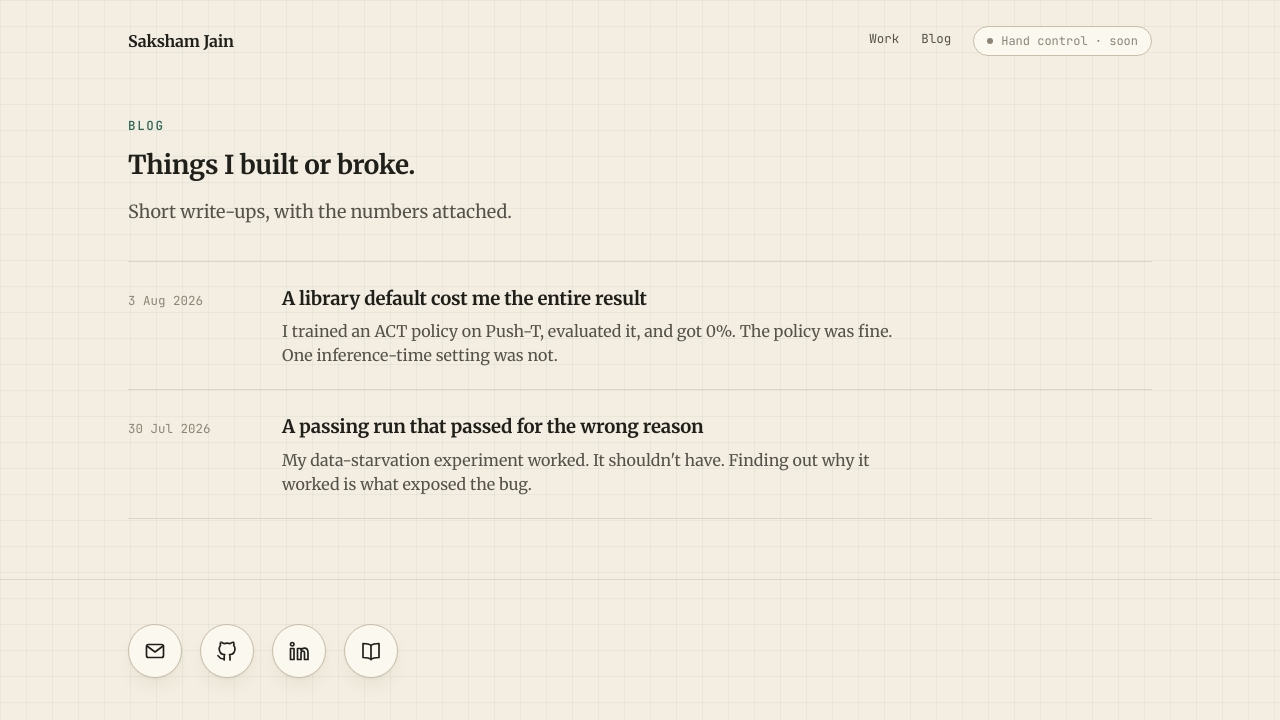
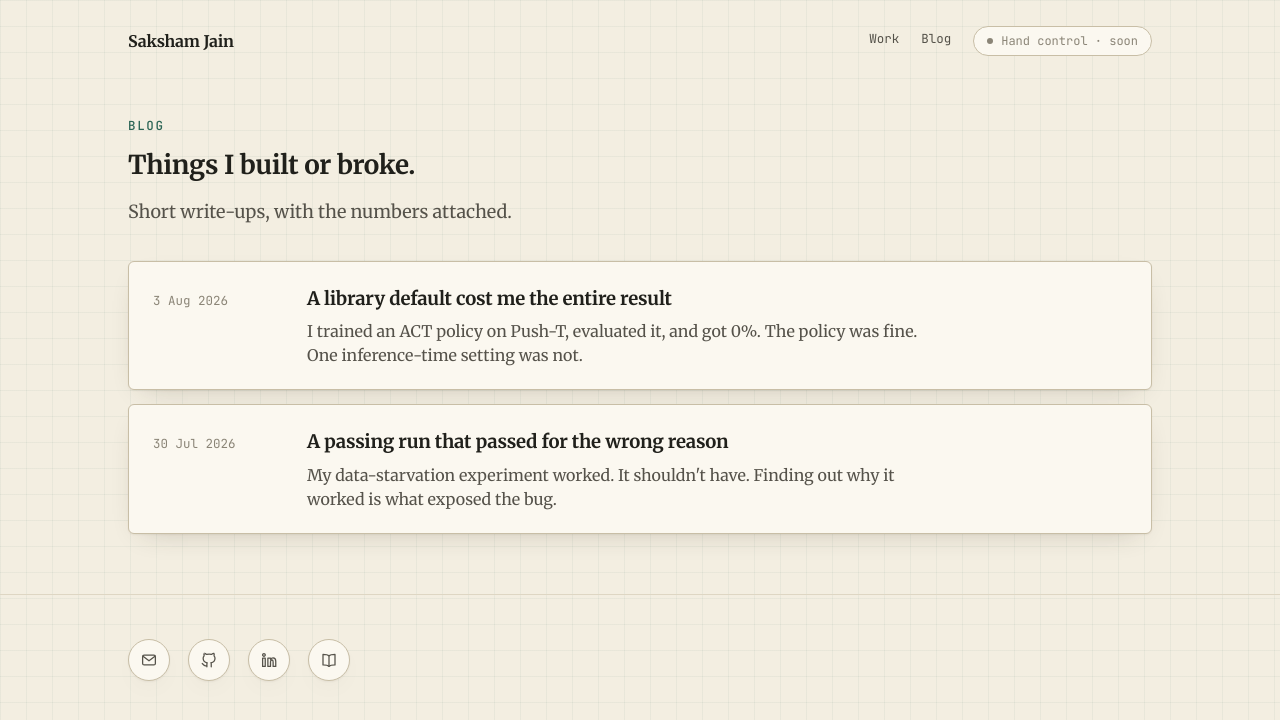
Before and after one commit to Saksham2703/saksham2703.github.io, a Jekyll site: the page built from blog/index.html, in a window 1280 px wide. Shown: the top 720 px of the page. Built offline with Jekyll 4.4.1, drawn with Linux system fonts in a browser that asks for light colours.

Commit message:
style: cards on the blog pages, smaller footer icons, cache-busted stylesheet

```diff
--- a/_includes/head.html
+++ b/_includes/head.html
@@ -10,6 +10,6 @@
 <link rel="preconnect" href="https://fonts.gstatic.com" crossorigin>
 <link rel="stylesheet" href="https://fonts.googleapis.com/css2?family=Merriweather:ital,wght@0,400;0,500;0,700;1,400&family=JetBrains+Mono:wght@400;500;700&display=swap">
 <link rel="icon" type="image/png" href="{{ '/assets/img/favicon.png' | relative_url }}">
-<link rel="stylesheet" href="{{ '/assets/css/site.css' | relative_url }}">
+<link rel="stylesheet" href="{{ '/assets/css/site.css' | relative_url }}?v={{ site.time | date: '%s' }}">
 <script defer src="{{ '/assets/js/pusht.js' | relative_url }}"></script>
 <script type="importmap">{"imports":{"three":"https://cdn.jsdelivr.net/npm/three@0.170.0/build/three.module.min.js"}}</script>
--- a/_layouts/note.html
+++ b/_layouts/note.html
@@ -6,7 +6,7 @@ layout: default
     <h1>{{ page.title }}</h1>
     <p class="meta">{{ page.date | date: "%-d %B %Y" }}{% if page.reading %} · {{ page.reading }}{% endif %}</p>
   </div>
-  <div class="col">
+  <div class="col card">
     {{ content }}
   </div>
 </div></article>
--- a/assets/css/site.css
+++ b/assets/css/site.css
@@ -178,17 +178,20 @@ svg.sweep text{font-family:"JetBrains Mono",monospace; font-variant-numeric:tabu
 footer{padding:44px 0 70px}
 .social{list-style:none; margin:0; padding:0; display:flex; gap:18px; flex-wrap:wrap}
 .social a{
-  display:flex; align-items:center; justify-content:center; width:54px; height:54px; border-radius:50%;
-  background:var(--surface); border:1px solid var(--line-2); box-shadow:var(--shadow); color:var(--ink);
+  display:flex; align-items:center; justify-content:center; width:42px; height:42px; border-radius:50%;
+  background:var(--surface); border:1px solid var(--line-2); box-shadow:var(--shadow); color:var(--ink-2);
   transition:transform .18s ease, border-color .18s ease, color .18s ease;
 }
 .social a:hover, .social a:focus-visible{transform:translateY(-2px); border-color:var(--accent); color:var(--accent); outline:none}
-.social svg{width:24px; height:24px; fill:none; stroke:currentColor; stroke-width:1.7; stroke-linecap:round; stroke-linejoin:round}
+.social svg{width:18px; height:18px; fill:none; stroke:currentColor; stroke-width:1.7; stroke-linecap:round; stroke-linejoin:round}
 
 @media (max-width:880px){
   .rig{grid-template-columns:1fr}
   .stage{border-right:0; border-bottom:1px solid var(--line); min-height:300px}
   .row{grid-template-columns:1fr; gap:12px}
+  .card{padding:18px 20px}
+  .notelist a.note-row{grid-template-columns:1fr; gap:6px}
+  article.note .col.card{padding:20px}
 }
 @media (prefers-reduced-motion:reduce){*{animation:none !important; transition:none !important}}
 
@@ -198,10 +201,9 @@ footer{padding:44px 0 70px}
 button.handbtn{font-family:"JetBrains Mono",monospace}
 button.handbtn:not([disabled]){cursor:pointer; color:var(--ink-2)}
 
-.notelist{display:flex; flex-direction:column; border-top:1px solid var(--line)}
+.notelist{display:flex; flex-direction:column; gap:14px}
 .notelist a.note-row{
   display:grid; grid-template-columns:130px minmax(0,1fr); gap:24px;
-  padding:22px 0; border-bottom:1px solid var(--line);
   text-decoration:none; color:inherit; align-items:baseline;
 }
 .notelist a.note-row:hover h3{color:var(--accent)}
@@ -211,6 +213,9 @@ button.handbtn:not([disabled]){cursor:pointer; color:var(--ink-2)}
 
 article.note{padding:56px 0}
 article.note .col{max-width:none}
+article.note .col.card{padding:28px 32px}
+article.note .col.card > :first-child{margin-top:0}
+article.note .col.card > :last-child{margin-bottom:0}
 
 article.note h1{font-size:clamp(28px,4vw,40px); line-height:1.15; text-wrap:pretty; letter-spacing:-.015em; margin:0 0 10px}
 article.note .meta{font-family:"JetBrains Mono",monospace; font-size:12px; color:var(--ink-3); margin:0 0 30px}
--- a/blog/index.html
+++ b/blog/index.html
@@ -10,7 +10,7 @@ description: "Write-ups from things I've built, mostly robot learning and low-le
 
   <div class="notelist">
     {% for post in site.posts %}
-    <a class="note-row" href="{{ post.url | relative_url }}">
+    <a class="note-row card" href="{{ post.url | relative_url }}">
       <time datetime="{{ post.date | date_to_xmlschema }}">{{ post.date | date: "%-d %b %Y" }}</time>
       <div>
         <h3>{{ post.title }}</h3>
```
